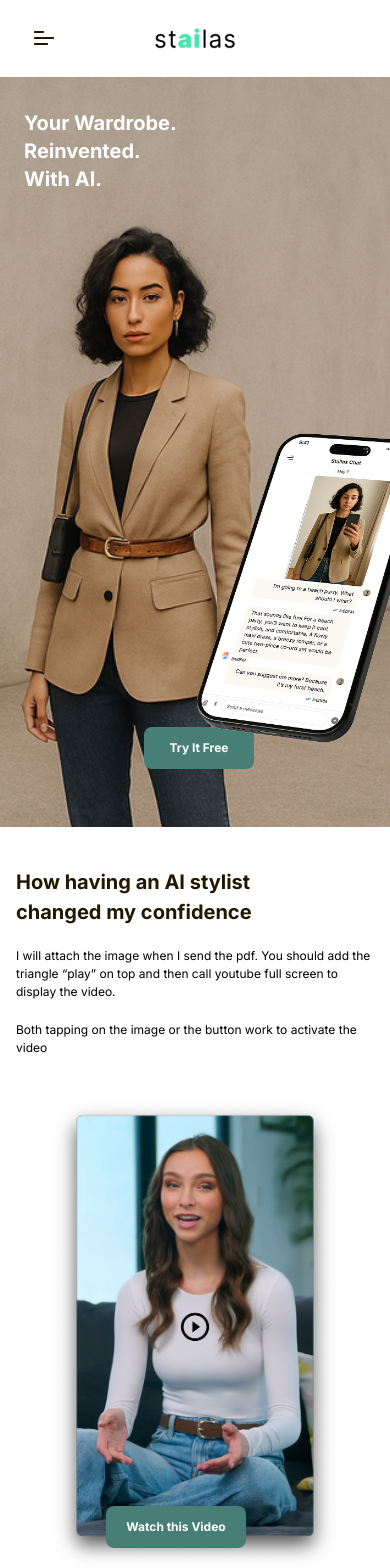
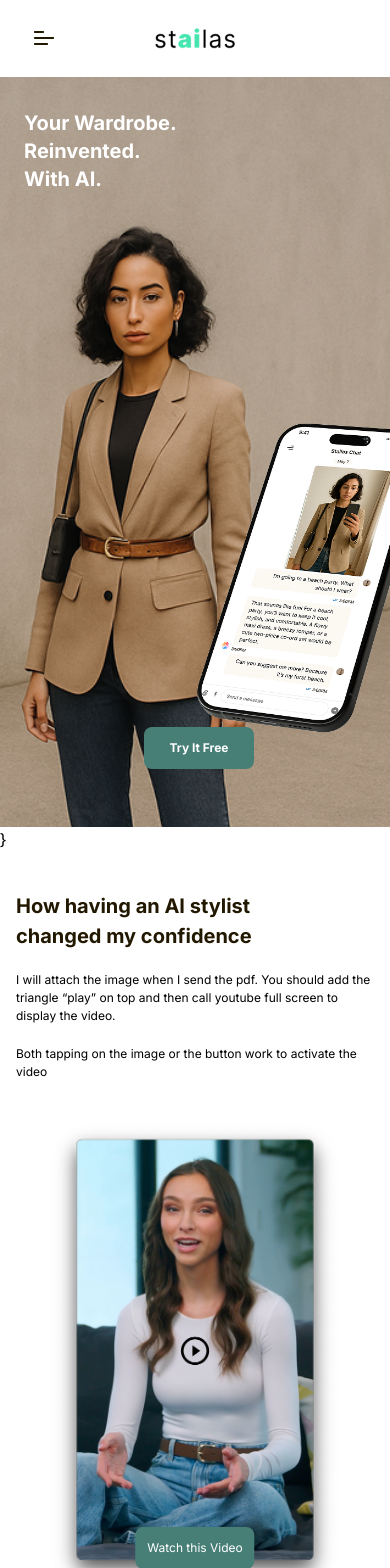
Before and after one commit to Sawjal-sikder/stailas, a React (Vite) app: page / in a window 390 px wide. Shown: the top 1568 px of the page. Built offline with nearby package versions, Linux system fonts and the light colour scheme.

Commit message:
Refactor Hero and SecondarySection components: improve button styles and responsiveness for better layout on various screen sizes

```diff
--- a/src/pages/home/herosection/Hero.jsx
+++ b/src/pages/home/herosection/Hero.jsx
@@ -23,7 +23,6 @@ const Hero = () => {
 
       {/* Overlay: Flex container to split left/right */}
       <div className="absolute left-0 top-0 lg:left-20 lg:top-64 px-6 md:px-20">
-        {/* Left Side: Text */}
         <div className="text-white lg:space-y-2 font-inter py-8">
           <h1 className="text-xl md:text-7xl font-bold">Your Wardrobe.</h1>
           <h1 className="text-xl md:text-7xl font-bold">Reinvented.</h1>
@@ -32,13 +31,23 @@ const Hero = () => {
       </div>
       <Button
         text="Try It Free"
-        className="absolute top-[650px] left-36 lg:top-[550px] lg:left-40 w-[110px] lg:w-[345px] text-[12px] lg:text-[16px] px-1 rounded-lg "
+        className={`
+            absolute left-36 lg:top-[550px] lg:left-40 w-[110px] lg:w-[345px] text-[12px] lg:text-[16px] px-1 rounded-lg
+            top-[550px]
+            sm:top-[650px]
+            md:top-[650px]
+            [@media(min-width:375px)]:top-[650px]
+            [@media(min-width:425px)]:top-[690px]
+          `}
       />
-      {/* Right Side: Phone Image */}
+      {/* Right Side: Phone Image */}}
       <Image
         src={PhoneImage}
         alt="PhoneImage"
-        className="absolute left-28 top-[310px] lg:left-[1200px] lg:top-[310px] lg:w-[650px] w-[400px]"
+        className={`absolute left-28 top-[250px] lg:left-[1200px] lg:top-[280px] lg:w-[650px] w-[400px]
+          [@media(min-width:375px)]:top-[300px]
+          [@media(min-width:425px)]:top-[320px]
+          `}
       />
     </div>
   );
--- a/src/pages/home/secondarySection/SecondarySection.jsx
+++ b/src/pages/home/secondarySection/SecondarySection.jsx
@@ -15,10 +15,19 @@ const SecondarySection = () => {
             alt="video"
             className="object-cover rounded-md w-full cursor-pointer"
           />
-          <Button
+          <button
+            className="absolute top-[90%] lg:top-[92%] left-1/2 transform -translate-x-1/2 -translate-y-1/2 text-[12px] lg:text-[16px] lg:px-10 font-inter text-white bg-secondary px-3 rounded-lg py-3  hover:scale-110 transition-transform duration-300"
+          >Watch this Video</button>
+          {/* <Button
             text="Watch this Video"
-            className="absolute bottom-6 right-32 md:bottom-14 md:right-60 text-[12px] lg:text-[16px] px-0 w-[140px] md:w-80 py-3 md:py-4 rounded-lg"
-          />
+            className={`
+              absolute bottom-[15px] right-[75px] text-[12px] lg:text-[16px] px-0 w-[140px] md:w-80 py-3 md:py-4 rounded-lg
+              [@media(min-width:375px)]:right-[100px]
+              [@media(min-width:425px)]:right-[120px]
+              [@media(min-width:1024px)]:right-[120px]
+              `}
+          /> */}
+
         </div>
 
         {/* Text Section - ORDER SECOND ON LARGE SCREENS */}
```
